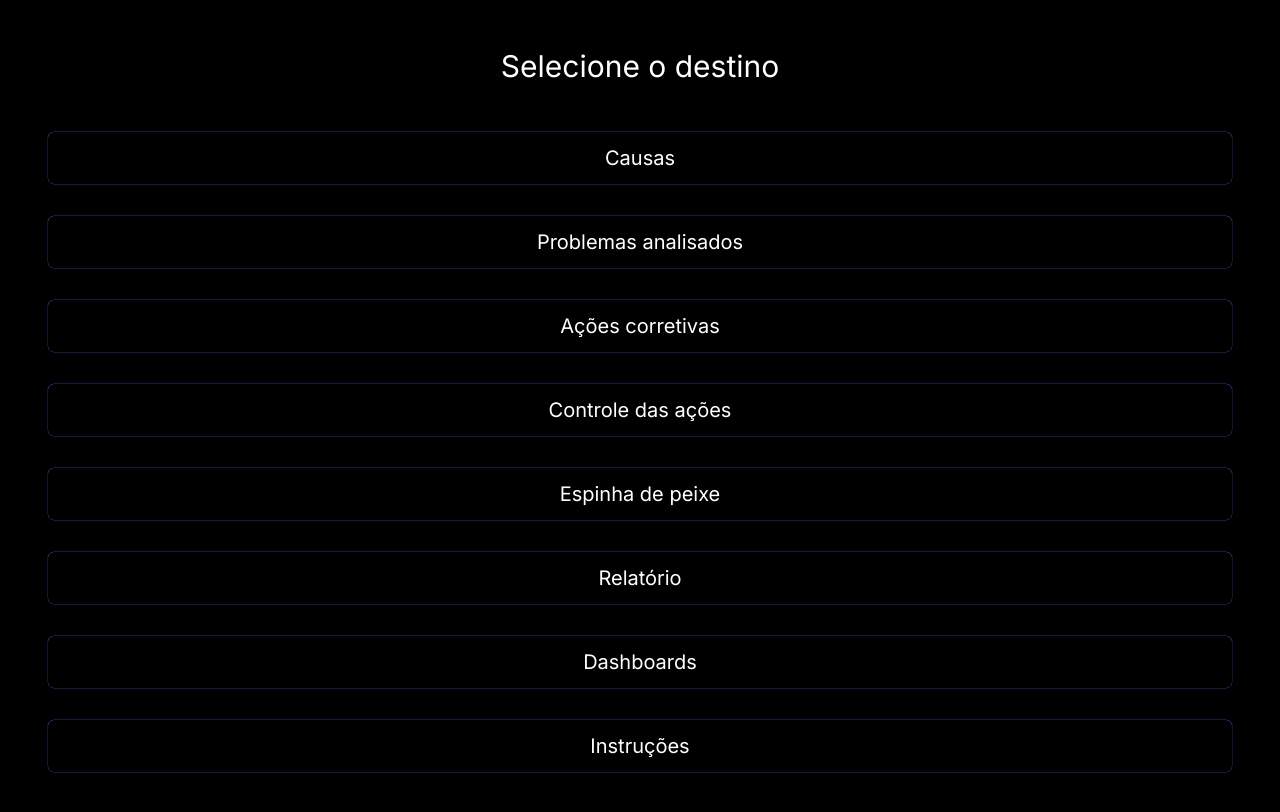
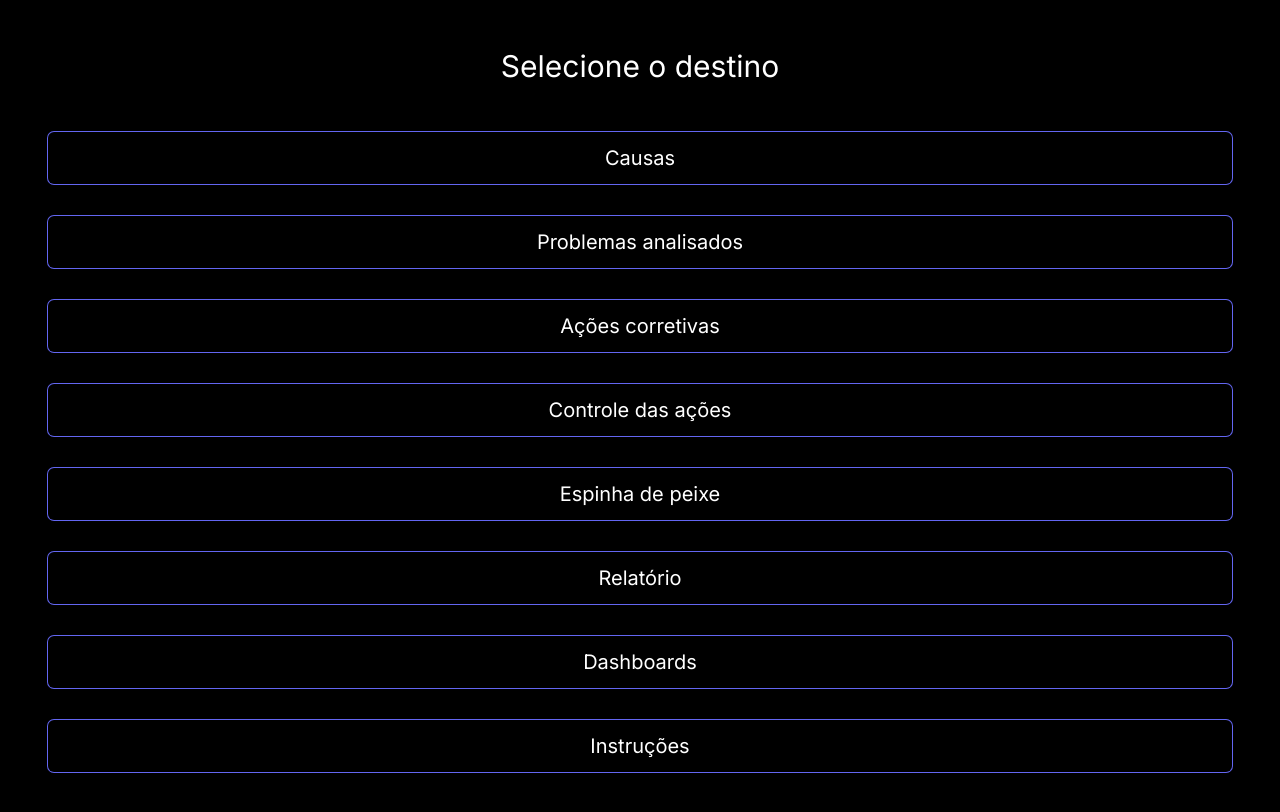
Before and after one commit to brenodevreact/planilha_ishikawa, a Next.js app: page / in a window 1280 px wide. Shown: the top 812 px of the page. Built offline with nearby package versions, Linux system fonts and the light colour scheme.

Commit message:
Fix: correção de botões da home

```diff
--- a/tailwind.config.js
+++ b/tailwind.config.js
@@ -13,7 +13,7 @@ module.exports = {
           "conic-gradient(from 180deg at 50% 50%, var(--tw-gradient-stops))",
       },
       boxShadow: {
-        "7xl": "0px 0px 0px 0.2px",
+        "7xl": "0px 0px 0px 1px",
       },
     },
   },
```
